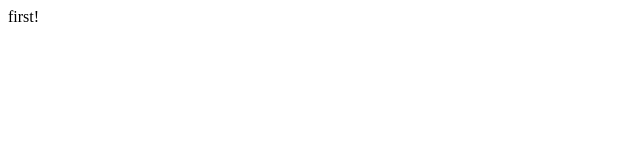
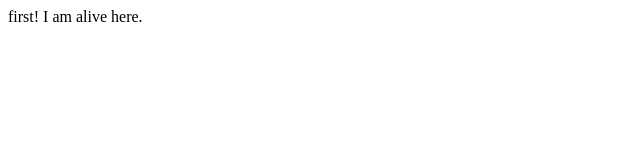
Before and after one commit to joytasnet/pullreqlesson, a plain HTML site: page index.html in a window 1280 px wide. Shown: the whole page, without its empty margins (0-640 px from the left). Drawn offline with Linux system fonts and the light colour scheme.

Commit message:
testmessage追加

```diff
--- a/index.html
+++ b/index.html
@@ -6,5 +6,6 @@
 </head>
 <body>
 first!
+I am alive here.
 </body>
 </html>
```
